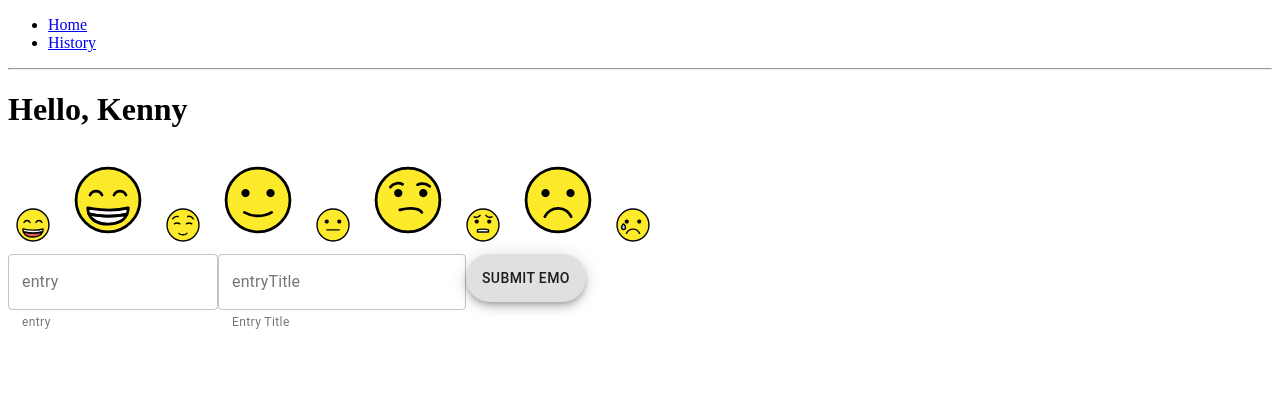
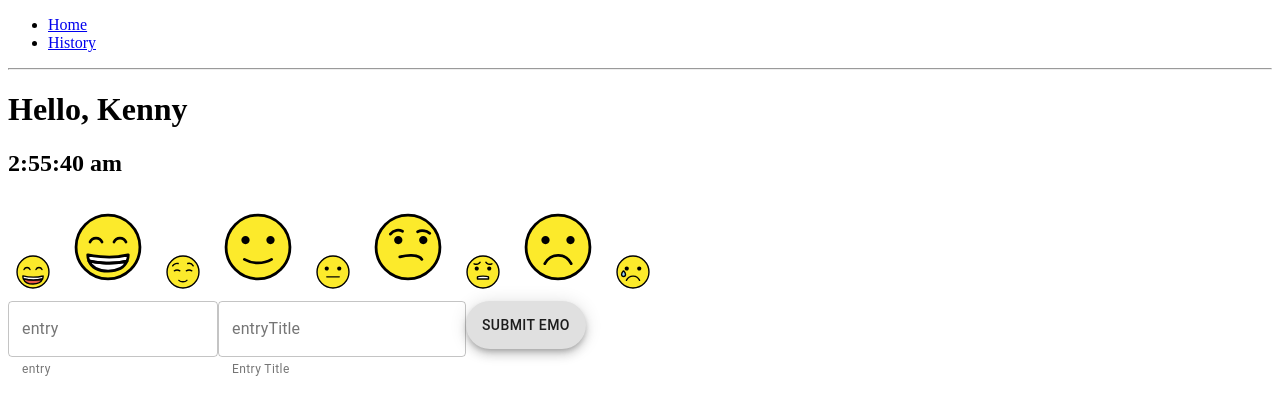
Before and after one commit to kennyctran/emo-check, a React app: page / in a window 1280 px wide. Shown: the top 414 px of the page. Built offline with nearby package versions, Linux system fonts and the light colour scheme; the HTML template or start-up script is replaced by a standard one.

Commit message:
Implemented clock for Home

```diff
--- a/src/App.js
+++ b/src/App.js
@@ -2,15 +2,12 @@ import React, { useState } from "react";
 import EmoApp from "./components/EmoApp";
 import History from "./components/History";
 import Greeting from "./components/Greeting";
-import useName from "./custom/useName";
 import Home from "./components/Home";
+import Clock from "./components/Clock";
 import { BrowserRouter as Router, Switch, Route, Link } from "react-router-dom";
 
 export default function App() {
-  // Add state to keep track of time of day
-  // Add state to determine message to send to Greeting
-  const [message, setMessage] = useState("Hello, ");
-  const name = useName();
+  // TODO: Add state to keep track of time of day for theme?
 
   return (
     <Router>
@@ -31,7 +28,8 @@ export default function App() {
         <Switch>
           <Route exact path="/">
             <Home>
-              <Greeting message={message + name} />
+              <Greeting />
+              <Clock />
               <EmoApp />
             </Home>
           </Route>
--- /dev/null
+++ b/src/components/Clock.js
@@ -0,0 +1,11 @@
+import React from "react";
+import useTime from "../custom/useTime";
+
+export default function Clock() {
+  const [time] = useTime();
+  return (
+    <div>
+      <h2>{time}</h2>
+    </div>
+  );
+}
--- a/src/components/Greeting.js
+++ b/src/components/Greeting.js
@@ -1,9 +1,12 @@
-import React from "react";
+import React, { useState } from "react";
+import useName from "../custom/useName";
 
-export default function Greeting({ message }) {
+export default function Greeting() {
+  const [message, setMessage] = useState("Hello, ");
+  const name = useName();
   return (
     <div>
-      <h1>{message}</h1>
+      <h1>{message + name}</h1>
     </div>
   );
 }
--- /dev/null
+++ b/src/custom/useTime.js
@@ -0,0 +1,16 @@
+import { useState, useEffect } from "react";
+import moment from "moment";
+
+export default function useTime() {
+  const [time, setTime] = useState(() => {
+    return moment().format("h:mm:ss a");
+  });
+
+  useEffect(() => {
+    setInterval(() => {
+      setTime(moment().format("h:mm:ss a"));
+    }, 1000);
+  }, [time]);
+
+  return [time, setTime];
+}
--- a/webpack.config.js
+++ b/webpack.config.js
@@ -19,6 +19,7 @@ module.exports = {
       },
     ],
   },
+  devtool: "source-map",
   resolve: {
     extensions: [".js", ".jsx"],
   },
```
Also changed, not shown: 1 other file (tests, documents, lock files or other folders).
